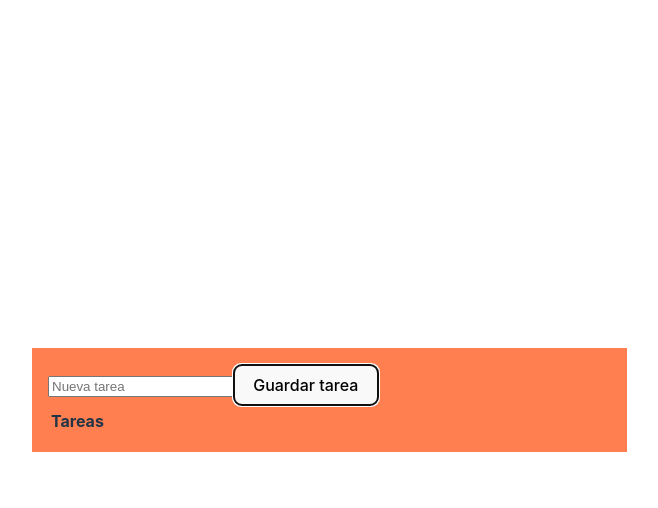
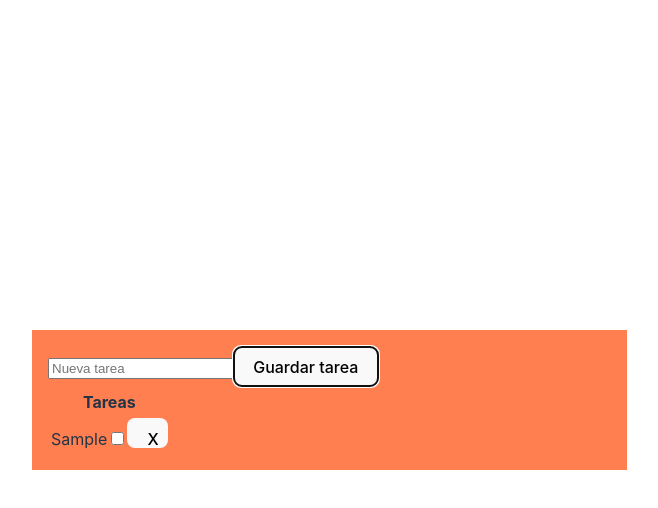
Before and after one commit to angie-moreno/Lista-de-tareas-2, a React (Vite) app: page / in a window 1280 px wide. Both pictures are taken after typing "Sample" into the empty fields and a click on the button "Guardar tarea". Shown: the top 508 px of the page, without its empty margins (68-726 px from the left). Built offline with nearby package versions, Linux system fonts and the light colour scheme.

Commit message:
final del proyecto 3

```diff
--- a/src/App.jsx
+++ b/src/App.jsx
@@ -1,37 +1,11 @@
-import { useState, useEffect } from "react";
 import "./App.css";
 import Task from "./components/Task";
 import TaskTable from "./components/TaskTable";
-
-export function useMyHook() {
-  let data = JSON.parse(localStorage.getItem("tasks"));
-  const [taskItems, setTaskItems] = useState(data ? data : []);
-
-  const createNewTask = (taskName) => {
-    if (!taskItems.find((task) => task.name === taskName)) {
-      setTaskItems([...taskItems, { name: taskName, done: false }]);
-    }
-  };
-
-  const toggleTask = (task) => {
-    setTaskItems(
-      taskItems.map((t) => (t.name == task.name ? { ...t, done: !t.done } : t))
-    );
-  };
-
-  const cleanTasks = () => {
-    setTaskItems(taskItems.filter((task) => !task.done));
-  };
-
-  useEffect(() => {
-    localStorage.setItem("tasks", JSON.stringify(taskItems));
-  }, [taskItems]);
-
-  return { taskItems, createNewTask, toggleTask, cleanTasks };
-}
+import { useMyHook } from "./hooks/useMyHook";
 
 function App() {
-  const { taskItems, createNewTask, toggleTask, cleanTasks } = useMyHook();
+  const { taskItems, createNewTask, toggleTask, cleanTasks, cleanSingleTask } =
+    useMyHook();
 
   return (
     <div className="App">
@@ -40,6 +14,7 @@ function App() {
         tasks={taskItems}
         toggleTask={toggleTask}
         cleanTasks={cleanTasks}
+        cleanSingleTask={cleanSingleTask}
       />
     </div>
   );
--- a/src/components/Task.jsx
+++ b/src/components/Task.jsx
@@ -1,10 +1,7 @@
 import React from "react";
 import { useState } from "react";
-import { useMyHook } from "../App";
 
-export default function () {
-  const { createNewTask } = useMyHook();
-
+export default function Task({ createNewTask }) {
   const [newTaskName, setNewTaskName] = useState("");
 
   const handleSubmit = (e) => {
@@ -15,16 +12,20 @@ export default function () {
   };
 
   return (
+    <div>
       <form onSubmit={handleSubmit}>
         <div>
+          <label>
             <input
               type="text"
               placeholder="Nueva tarea"
               value={newTaskName}
               onChange={(e) => setNewTaskName(e.target.value)}
             />
+          </label>
           <button>Guardar tarea</button>
         </div>
       </form>
+    </div>
   );
 }
--- a/src/components/TaskRow.jsx
+++ b/src/components/TaskRow.jsx
@@ -1,7 +1,11 @@
 import React from "react";
-import { useMyHook } from "../App";
 
-export default function TaskRow({ task, toggleTask, cleanTasks }) {
+export default function TaskRow({
+  task,
+  toggleTask,
+  cleanTasks,
+  cleanSingleTask,
+}) {
   return (
     <tr>
       <td>
@@ -14,7 +18,10 @@ export default function TaskRow({ task, toggleTask, cleanTasks }) {
             task.done = !task.done;
           }}
         />
-        <button className="deletebutton" onClick={cleanTasks}>
+        <button
+          className="deletebutton"
+          onClick={() => cleanSingleTask(task.name)}
+        >
           X
         </button>
       </td>
--- a/src/components/TaskTable.jsx
+++ b/src/components/TaskTable.jsx
@@ -1,8 +1,12 @@
 import React from "react";
 import TaskRow from "./TaskRow";
-import { useMyHook } from "../App";
 
-export default function TaskTable({ tasks, toggleTask, cleanTasks }) {
+export default function TaskTable({
+  tasks,
+  toggleTask,
+  cleanTasks,
+  cleanSingleTask,
+}) {
   return (
     <table>
       <thead>
@@ -17,6 +21,7 @@ export default function TaskTable({ tasks, toggleTask, cleanTasks }) {
             key={task.name}
             toggleTask={toggleTask}
             cleanTasks={cleanTasks}
+            cleanSingleTask={cleanSingleTask}
           />
         ))}
       </tbody>
--- /dev/null
+++ b/src/hooks/useMyHook.js
@@ -0,0 +1,30 @@
+import { useState, useEffect } from "react";
+export const useMyHook = () => {
+  let data = JSON.parse(localStorage.getItem("tasks"));
+  const [taskItems, setTaskItems] = useState(data ? data : []);
+
+  const createNewTask = (taskName) => {
+    if (!taskItems.find((task) => task.name === taskName)) {
+      setTaskItems([...taskItems, { name: taskName, done: false }]);
+    }
+  };
+
+  const toggleTask = (task) => {
+    setTaskItems(
+      taskItems.map((t) => (t.name == task.name ? { ...t, done: !t.done } : t))
+    );
+  };
+
+  const cleanTasks = () => {
+    setTaskItems(taskItems.filter((task) => !task.done));
+  };
+  const cleanSingleTask = (taskname) => {
+    setTaskItems(taskItems.filter((task) => task.name != taskname));
+  };
+
+  useEffect(() => {
+    localStorage.setItem("tasks", JSON.stringify(taskItems));
+  }, [taskItems]);
+
+  return { taskItems, createNewTask, toggleTask, cleanTasks, cleanSingleTask };
+};
```
Lines whose indentation alone changed are shown as unchanged.
